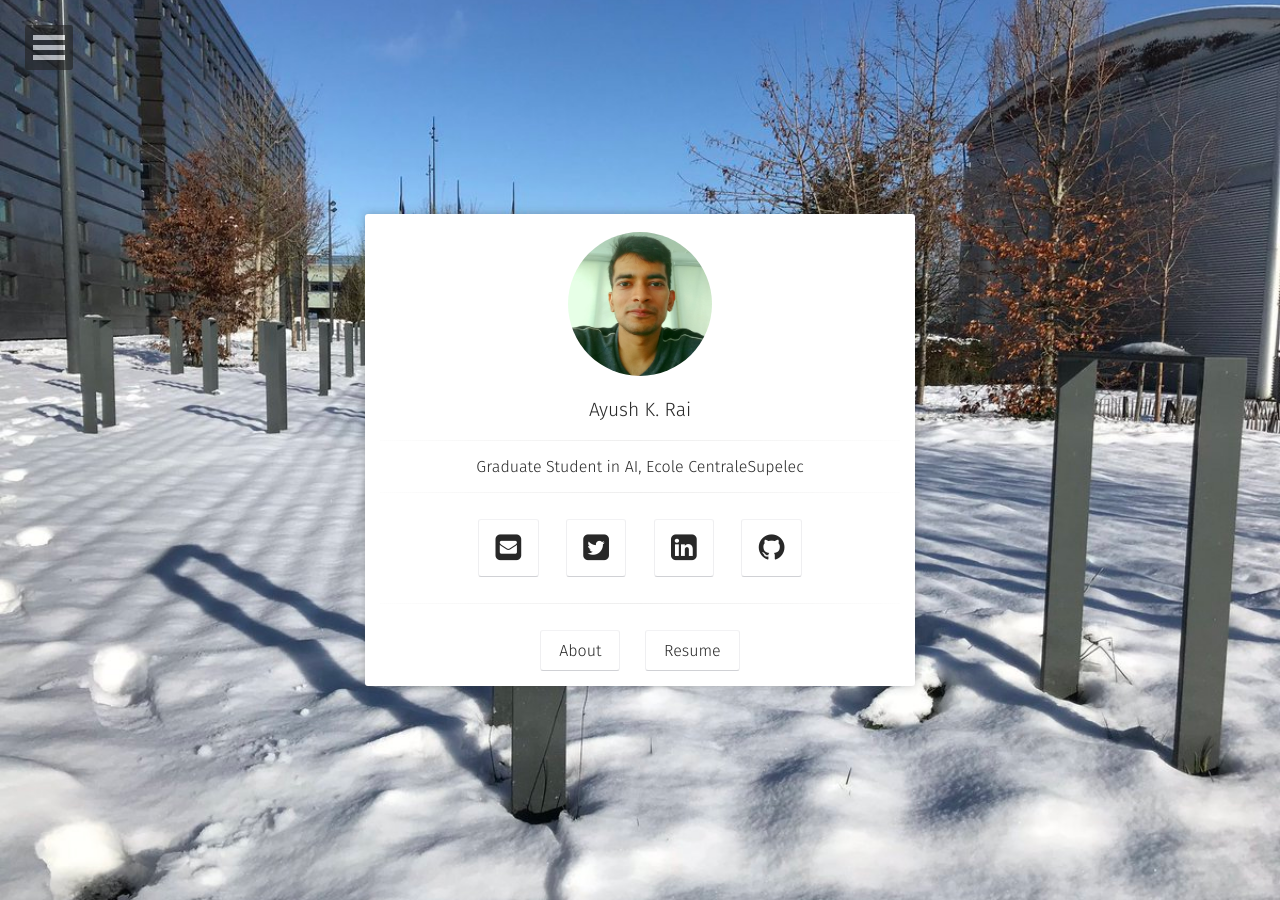
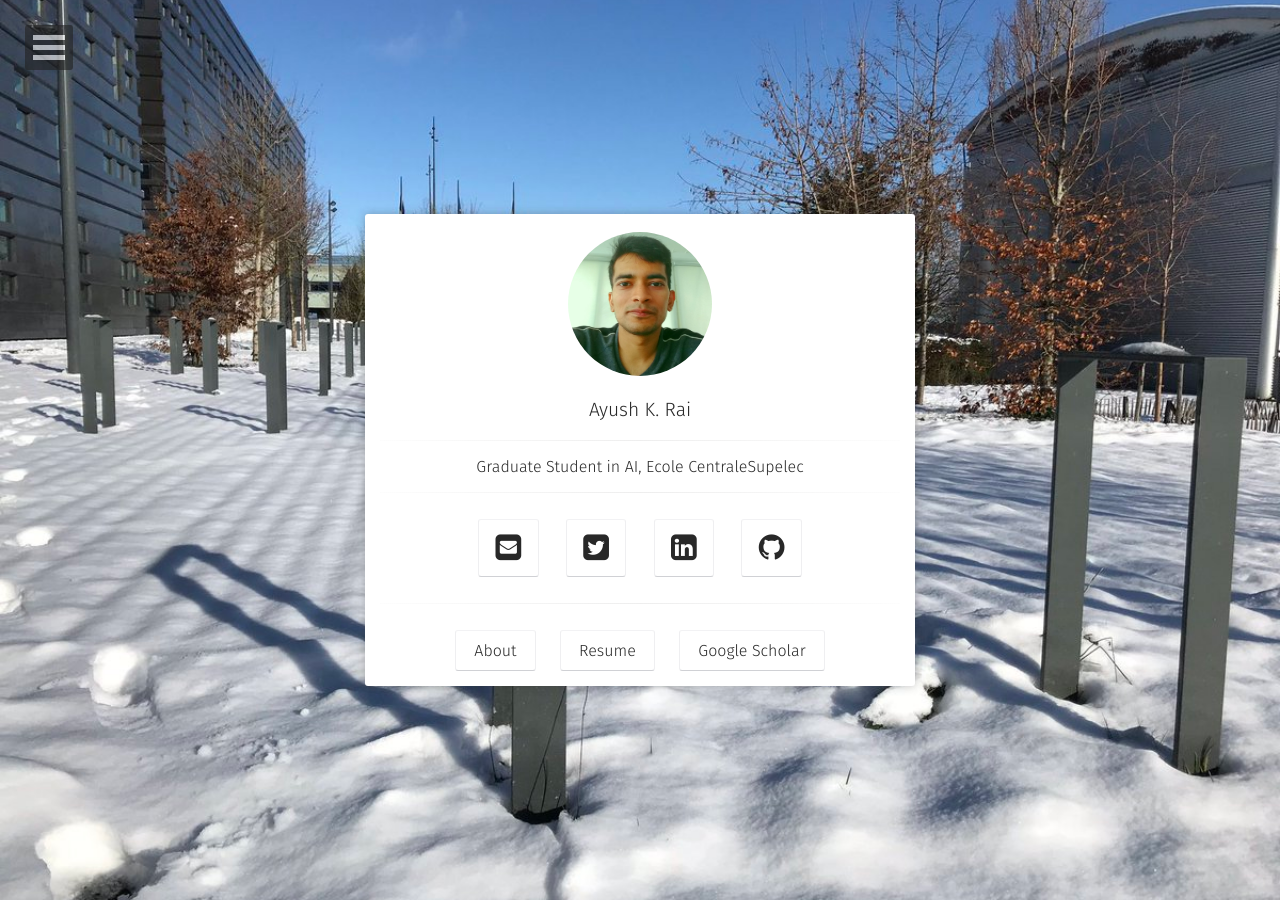
Before and after one commit to rayush7/rayush7.github.io, a Jekyll site: the page built from index.html, in a window 1280 px wide. Built offline with Jekyll 4.4.1, drawn with Linux system fonts in a browser that asks for light colours; some web fonts are replaced.

Commit message:
adding google scholar

```diff
--- a/_includes/nav.html
+++ b/_includes/nav.html
@@ -83,6 +83,9 @@
                     {% if site.hackernews %}<li>
                         <a href="https://news.ycombinator.com/user?id={{ site.hackernews }}" target="_blank" rel="noopener noreferrer"><i class="fa fa-fw fa-hacker-news"></i> Hacker News</a>
                     </li>{% endif %}
+                    {% if site.googlescholar %}<li>
+                        <a href="https://rayush7.github.io/mycv/" target="_blank" rel="noopener noreferrer"><i class="fa fa-fw fa-google-scholar"></i> Google Scholar</a>
+                    </li>{% endif %}
 				</ul><!-- /.dl-submenu -->
 			</li>
 			<li>
--- a/_layouts/home.html
+++ b/_layouts/home.html
@@ -46,6 +46,9 @@
                          <a class="btn zoombtn" href="https://rayush7.github.io/mycv/">
                          Resume
                          </a>
+                         <a class="btn zoombtn" href="{{ site.url }}/research">
+                         Google Scholar
+                         </a>
                  </h3>
             </div>
         </div>
```
